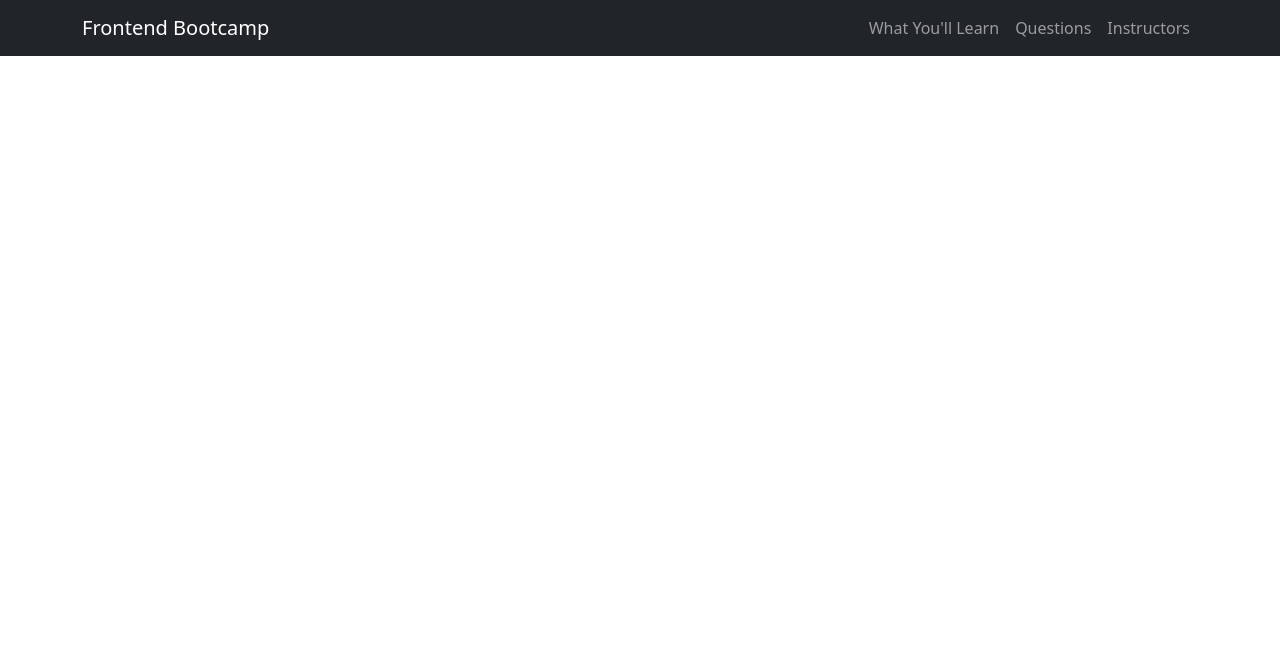
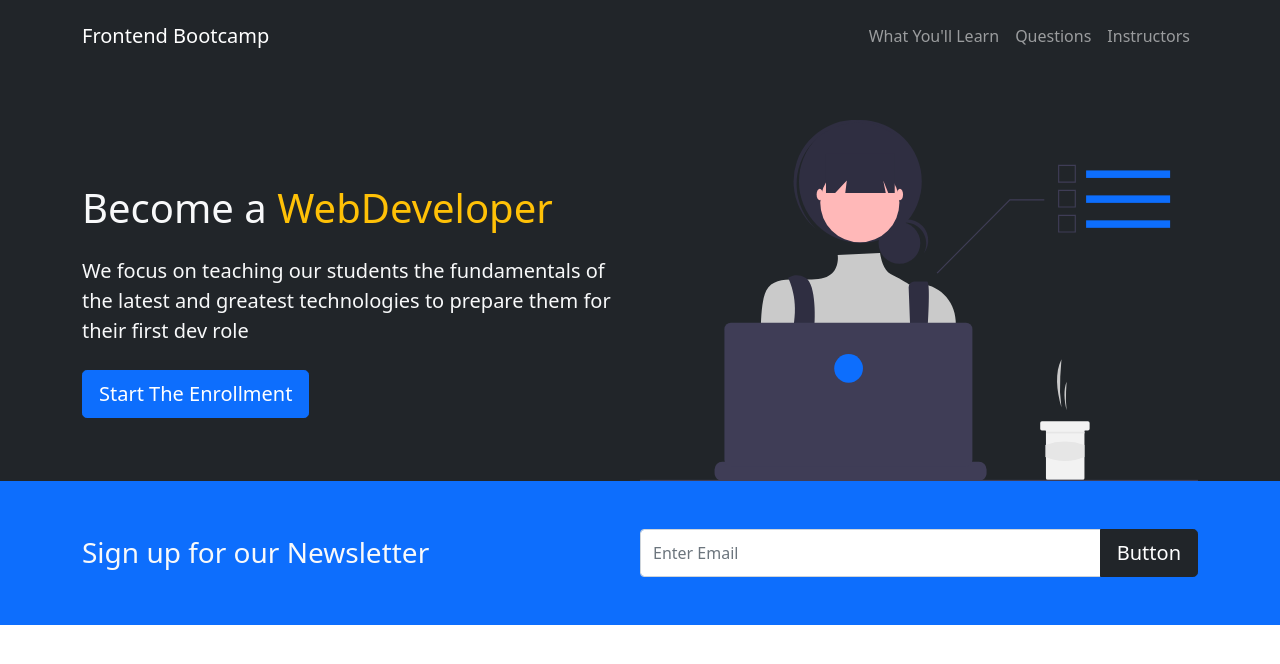
Before and after one commit to MissLadyPandas/M02TutorialBrumback, a plain HTML site: page index.html in a window 1280 px wide. Drawn offline with nearby package versions, Linux system fonts and the light colour scheme.

Commit message:
30 min marker

```diff
--- a/index.html
+++ b/index.html
@@ -10,12 +10,22 @@
   <title>Frontend Bootcamp</title>
 </head>
 <body>
-  <nav class="navbar navbar-expand-lg bg-dark navbar-dark">
-  <div class="container">
-    <a href="" class="navbar-brand">Frontend Bootcamp</a>
+    <!-- Navbar-->
+  <nav class="navbar navbar-expand-lg bg-dark navbar-dark py-3">
+    <div class="container">
+      <a href="#" class="navbar-brand">Frontend Bootcamp</a>
 
-    <div class="collapse navbar-collapse"></div>
-      <ul class="navbar-nav">
+    <button
+      class="navbar-toggler"
+      type="button"
+      data-bs-toggle="collapse"
+      data-bs-target="#navmenu"
+    >
+      <span class="navbar-toggler-icon"></span>
+    </button>
+
+    <div class="collapse navbar-collapse" id="navmenu">
+      <ul class="navbar-nav ms-auto">
         <li class="nav-item">
           <a href="#learn" class="nav-link">What You'll Learn</a>
         </li>
@@ -25,10 +35,44 @@
         <li class="nav-item">
           <a href="#instructors" class="nav-link">Instructors</a>
         </li>
-  </ul>
+      </ul>
+    </div>
   </div>
-  </nav>
-  <script src="https://cdn.jsdelivr.net/npm/bootstrap@5.0.2/dist/js/bootstrap.bundle.min.js" integrity="sha384-MrcW6ZMFYlzcLA8Nl+NtUVF0sA7MsXsP1UyJoMp4YLEuNSfAP+JcXn/tWtIaxVXM" crossorigin="anonymous"></script>
+</nav>
+
+<!--Showcase-->
+<section class="bg-dark text-light p-5 p-lg-0  pt-lg-5 text-center text-sm-start">
+  <div class="container">
+    <div class="d-sm-flex align-items-center justify-content-between">
+      <div>
+          <h1>Become a <span class="text-warning">WebDeveloper</span></h1>
+          <p class="lead my-4">We focus on teaching our students the fundamentals of the latest and greatest technologies to prepare them for their first dev role</p>
+          <button class="btn btn-primary btn-lg">Start The Enrollment</button>
+      </div>
+      <img class="img-fluid w-50 d-none d-sm-block" src="img/showcase.svg" alt="">
+    </div>
+  </div>
+</section>
+
+<!--Newsletter-->
+<section class="bg-primary text-light p-5">
+  <div class="container">
+    <div class="d-md-flex justify-content-between align-items-center">
+      <h3 class="mb-3 mb-md-0">Sign up for our Newsletter</h3>
+      <div class="input-group news-input">
+        <input
+          type="text"
+          class="form-control"
+          placeholder="Enter Email"
+          />
+        <button class="btn btn-dark btn-lg" type="button" id="button-addon2">Button</button>
+      </div>
+
+    </div>
+  </div>
+</section>
+
+<script src="https://cdn.jsdelivr.net/npm/bootstrap@5.0.2/dist/js/bootstrap.bundle.min.js" integrity="sha384-MrcW6ZMFYlzcLA8Nl+NtUVF0sA7MsXsP1UyJoMp4YLEuNSfAP+JcXn/tWtIaxVXM" crossorigin="anonymous"></script>
 
 </body>
 </html>
--- a/style.css
+++ b/style.css
@@ -1,4 +1,5 @@
-html, body {
-  height: 100%;
-  width: 100%;
+@media(min-width: 768px) {
+  .news-input {
+    width: 50%;
+  }
 }
```
